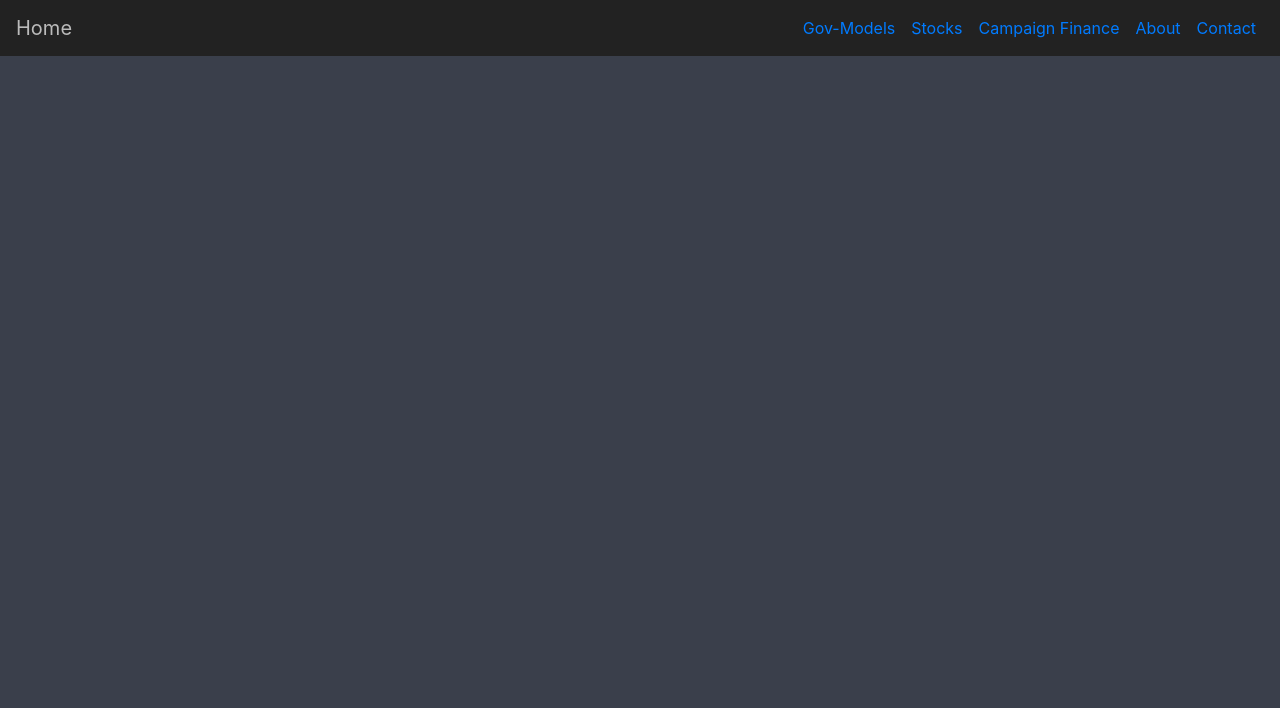
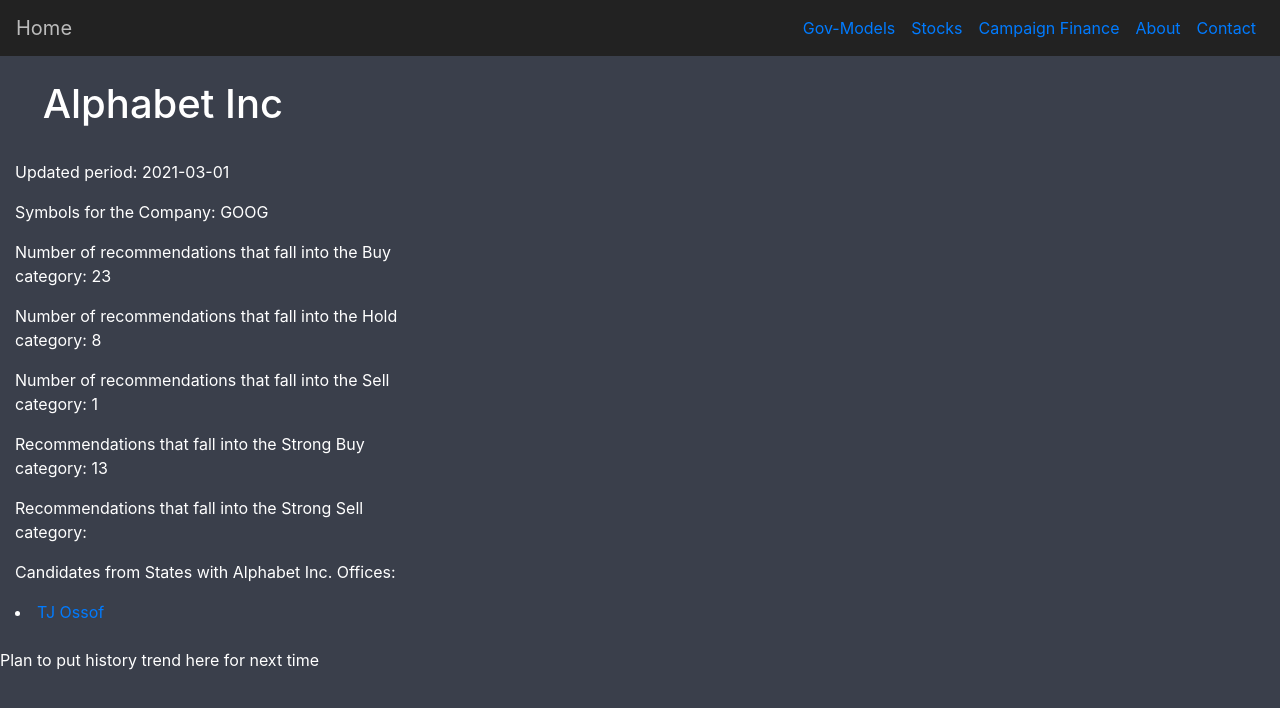
Before and after one commit to kev-liangg/thepoliticalmarket, a React (Create React App) app in the folder frontend/: page /GOOG in a window 1280 px wide. Shown: the top 708 px of the page. Built offline with nearby package versions, Linux system fonts and the light colour scheme.

Commit message:
add links from stocks to candidates

```diff
--- a/frontend/src/App.js
+++ b/frontend/src/App.js
@@ -12,7 +12,7 @@
 import Stocks from "./sto-models/stockTrends"
 import DELL from "./sto-models/sto-instances/DELL"
 import HPQ from "./sto-models/sto-instances/HPQ"
-import AAPL from "./sto-models/sto-instances/AAPL"
+import GOOG from "./sto-models/sto-instances/GOOG"
 import {NavigationBar, About, Home} from "./Components";
 class App extends Component {
   render() {
@@ -33,7 +33,7 @@
             <Route exact path = "/About" component = {About} />
             <Route path = "/DELL" component = {DELL} />
             <Route path = "/HPQ" component = {HPQ} />
-            <Route path = "/AAPL" component = {AAPL} />
+            <Route path = "/GOOG" component = {GOOG} />
             {/* <Route path = "/gov-models/Contracts" component = {Contracts} />
             <Route path = "/gov-models/State" component = {State} /> */}
             {/* <Route component = {NoMatch} /> */}
--- a/frontend/src/cf-models/PropublicaData.js
+++ b/frontend/src/cf-models/PropublicaData.js
@@ -108,13 +108,13 @@
             "name": "WARNOCK, RAPHAEL",
             "display_name": "Raphael Warnock",
             "party": "DEM",
-            "district": "/races/GA/senate.json",
+            "district": "/races/TX/senate.json",
             "fec_uri": "https://www.fec.gov/data/candidate/S0GA00559/",
             "committee": "/committees/C00736876.json",
-            "state": "/races/GA.json",
+            "state": "/races/TX.json",
             "mailing_address": "PO BOX 991",
-            "mailing_city": "DECATUR",
-            "mailing_state": "GA",
+            "mailing_city": "Austin",
+            "mailing_state": "TX",
             "mailing_zip": "30031",
             "status": "C",
             "total_receipts": 125358563.85,
@@ -138,7 +138,7 @@
             "independent_expenditures": 0.0,
             "coordinated_expenditures": 1059926.2,
             "other_cycles": [],
-            "url": "https://warnockforgeorgia.com/",
+            "url": "https://warnockfortexas.com/",
             "facebook_url": "https://www.facebook.com/reverendwarnock/",
             "gender": "M",
             "google_id": null,
--- a/frontend/src/gov-models/State.tsx
+++ b/frontend/src/gov-models/State.tsx
@@ -5,7 +5,7 @@
         <div>
             <li>Texas</li>
             <li>California</li>
-            <li>Virgina</li>
+            <li>Georgia</li>
         </div>
     )
 }
--- a/frontend/src/sto-models/sto-instances/DELL.js
+++ b/frontend/src/sto-models/sto-instances/DELL.js
@@ -17,6 +17,10 @@
                     <p class="card-text">Number of recommendations that fall into the Sell category: {toy_data[2]['Sell']}</p>
                     <p class="card-text">Recommendations that fall into the Strong Buy category: {toy_data[2]['StrongBuy']}</p>
                     <p class="card-text">Recommendations that fall into the Strong Sell category: {toy_data[2]['StrongSell']}</p>
+                    <p class="card-text">Candidates from States with Dell Inc. Offices:</p>
+                    <li>
+                    <a href={"/CampFin/JHarrison"}>CfJ Harrison</a>
+                    </li>
                 </div>
             </div>
             <br></br>
--- a/frontend/src/sto-models/sto-instances/AAPL.js
+++ b/frontend/src/sto-models/sto-instances/GOOG.js
@@ -1,14 +1,16 @@
 import React from "react";
-import "./AAPL.css";
+import "./GOOG.css";
 import { toy_data } from "../stockTrends";
+import { BrowserRouter as Router,Route,Link,Switch} from 'react-router-dom';
 
-function AAPL() {
+
+function GOOG() {
     return (
         <div>
             <br></br>
-            <h1>&nbsp;&nbsp;&nbsp;&nbsp;Apple Inc</h1>
+            <h1>&nbsp;&nbsp;&nbsp;&nbsp;Alphabet Inc</h1>
             <br></br>
-            <div className='AAPLdata'>
+            <div className='GOOGdata'>
                 <div className='col-sm-4'>
                     <p class="card-text">Updated period: {toy_data[0]['Time']}</p>
                     <p class="card-text">Symbols for the Company: {toy_data[0]['Symbols']}</p>
@@ -16,12 +18,16 @@
                     <p class="card-text">Number of recommendations that fall into the Hold category: {toy_data[0]['Hold']}</p>
                     <p class="card-text">Number of recommendations that fall into the Sell category: {toy_data[0]['Sell']}</p>
                     <p class="card-text">Recommendations that fall into the Strong Buy category: {toy_data[0]['StrongBuy']}</p>
-                    <p class="card-text">Recommendations that fall into the Strong Sell category: {toy_data[0]['StrongSell']}</p>
+                    <p class="card-text">Recommendations that fall into the Strong Sell category:</p>
+                    <p class="card-text">Candidates from States with Alphabet Inc. Offices:</p>
+                    <li>
+                    <a href={"/CampFin/TJOssoff"}>TJ Ossof</a>
+                    </li>
                 </div>
             </div>
             <br></br>
-            <p>Plan to put hitory trend here for next time</p>
+            <p>Plan to put history trend here for next time</p>
         </div>
     )
 }
-export default AAPL;
+export default GOOG;
--- a/frontend/src/sto-models/sto-instances/HPQ.js
+++ b/frontend/src/sto-models/sto-instances/HPQ.js
@@ -17,6 +17,10 @@
                     <p class="card-text">Number of recommendations that fall into the Sell category: {toy_data[1]['Sell']}</p>
                     <p class="card-text">Recommendations that fall into the Strong Buy category: {toy_data[1]['StrongBuy']}</p>
                     <p class="card-text">Recommendations that fall into the Strong Sell category: {toy_data[1]['StrongSell']}</p>
+                    <p class="card-text">Candidates from States with HP Inc. Offices:</p>
+                    <li>
+                    <a href={"/CampFin/RWarnock"}>CfRWarnock</a>
+                    </li>
                 </div>
             </div>
             <br></br>
--- a/frontend/src/sto-models/stockTrends.js
+++ b/frontend/src/sto-models/stockTrends.js
@@ -4,9 +4,9 @@
 
 export const toy_data = [
   {
-    'Company': 'Apple Inc',
+    'Company': 'Alphabet Inc',
     'Time': '2021-03-01',
-    'Symbols': 'AAPL',
+    'Symbols': 'GOOG',
     'Buy': 23,
     'Hold': 8,
     'Sell': 1,
@@ -47,7 +47,7 @@
         <br />
         <StoTable characterData={toy_data} />
         <br />
-        <div class="ml-4"><div class="pt-2"><div></div><p>The indeces mean the number of Recommendationstaht fall into that category</p></div><div class="horizontal-line"></div><div class="horizontal-line"></div></div>
+        <div class="ml-4"><div class="pt-2"><div></div><p>The indeces mean the number of Recommendations that fall into that category</p></div><div class="horizontal-line"></div><div class="horizontal-line"></div></div>
       </div>
 
     )
```
Also changed, not shown: frontend/src/sto-models/sto-instances/AAPL.css (deleted), frontend/src/sto-models/sto-instances/GOOG.css (added), 1 other file (tests, documents, lock files or other folders).
